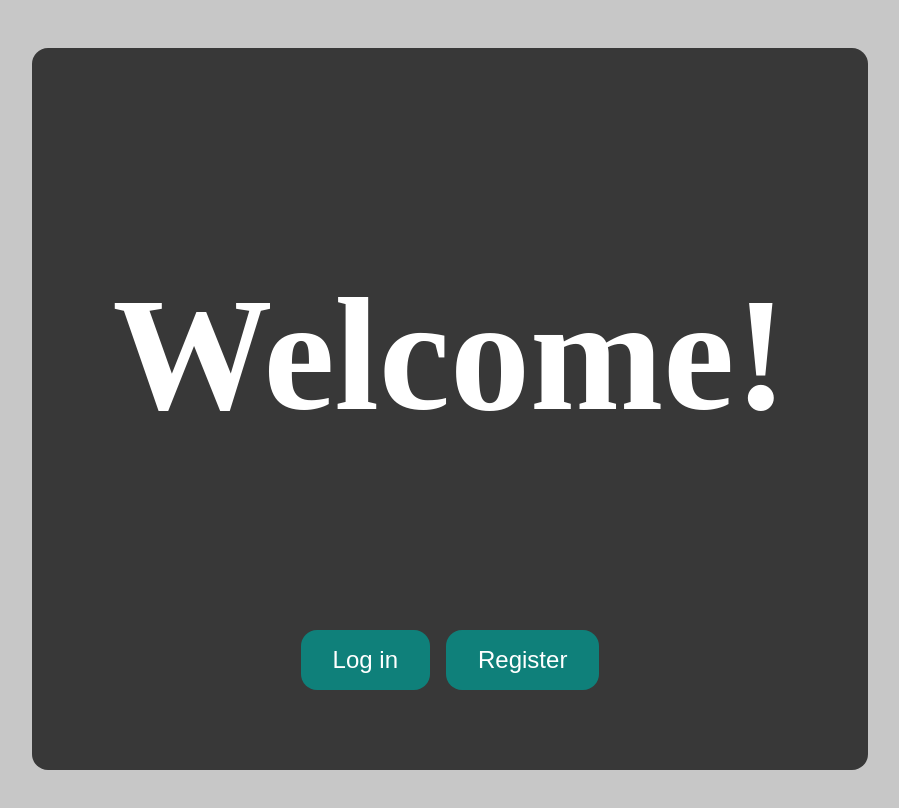
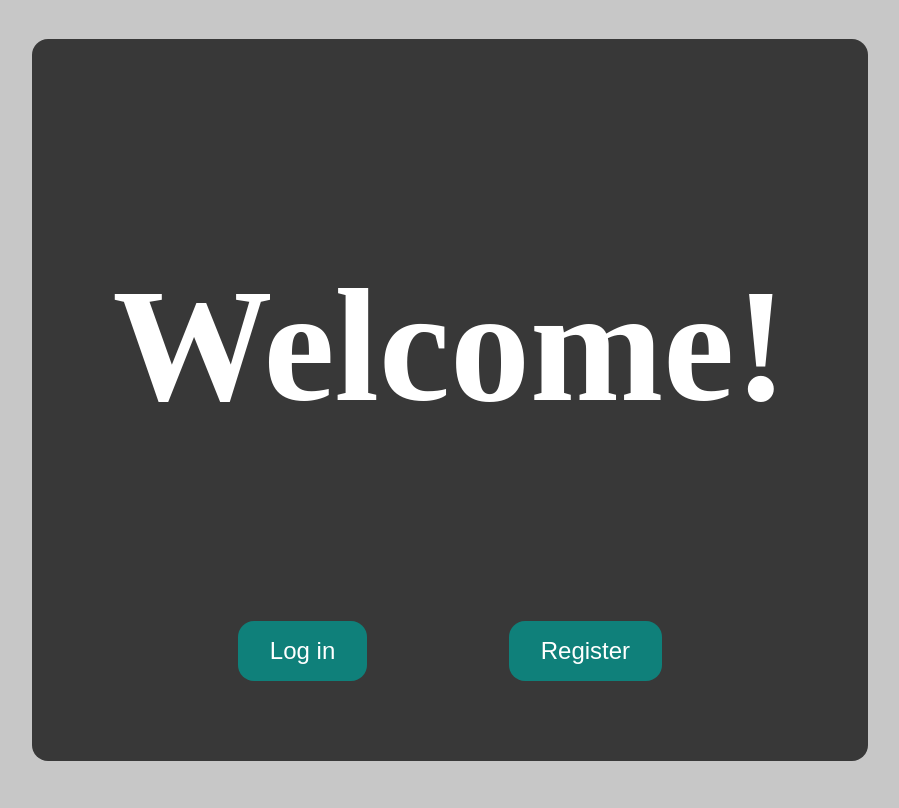
Before and after one commit to adam-oprchal/Part-time-jobs, a React (Vite) app in the folder workspace/frontend/: page / in a window 1280 px wide. Shown: the top 808 px of the page, without its empty margins (190-1089 px from the left). Built offline with nearby package versions, Linux system fonts and the light colour scheme.

Commit message:
feat: nicer welcome page button gap

```diff
--- a/workspace/frontend/src/pages/WelcomePage/welcomePage.css
+++ b/workspace/frontend/src/pages/WelcomePage/welcomePage.css
@@ -9,7 +9,6 @@
   background-color: var(--color-dark-grey);
   padding: 1rem;
   border-radius: 1rem;
-  margin: 3rem;
   display: flex;
   flex-direction: column;
   align-items: center;
@@ -39,6 +38,7 @@
 
   .welcomePage__buttons {
     flex-direction: row;
-    justify-content: space-around;
+    justify-content: space-evenly;
+    width: 100%;
   }
 }
```
